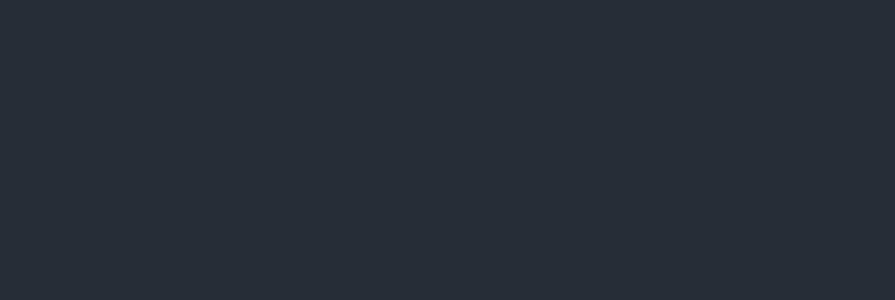
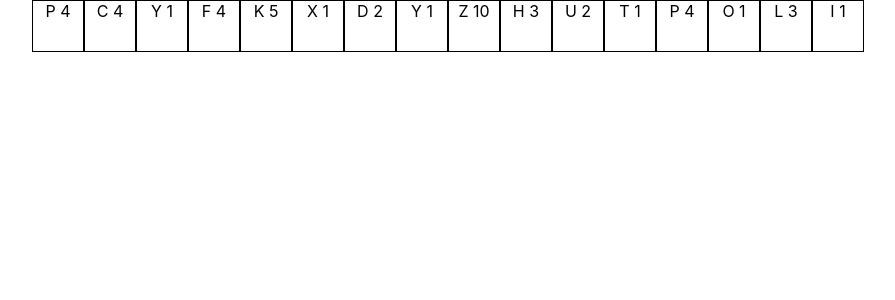
Before and after one commit to ZeroSumGames/BattleBoggle, a React (Create React App) app: page / in a window 1280 px wide. Shown: the top 300 px of the page, without its empty margins (192-1087 px from the left). Built offline with nearby package versions, Linux system fonts and the light colour scheme.

Commit message:
got board rendering janky

```diff
--- a/package.json
+++ b/package.json
@@ -11,6 +11,8 @@
     "react-redux": "^7.1.3",
     "react-scripts": "3.3.0",
     "redux": "^4.0.5",
+    "redux-devtools-extension": "^2.13.8",
+    "redux-logger": "^3.0.6",
     "socket.io": "^2.3.0"
   },
   "scripts": {
--- a/src/components/App.js
+++ b/src/components/App.js
@@ -2,12 +2,13 @@ import React from 'react';
 import logo from './logo.svg';
 import './App.css';
 
+// for testing
+import Game from './Game'
+
 function App() {
   return (
     <div className="App">
-      <header className="App-header">
-
-      </header>
+    	<Game />
     </div>
   );
 }
--- /dev/null
+++ b/src/components/Board.js
@@ -0,0 +1,37 @@
+import React from 'react'
+import {connect} from 'react-redux'
+import LetterTile from './LetterTile'
+import {linearize} from '../utilities'
+// import {makeBoard} from '../store/game'
+
+class Board extends React.Component {
+	componentDidMount() {
+
+	}
+
+	render() {
+		let board = linearize(this.props.board);
+
+		return (
+			<div>
+				{board && board.map((letter,i) => {
+					return (
+						<LetterTile letter={letter} key={i}/>
+					)
+				})}
+			</div>
+		)
+	}
+}
+
+const mapStateToProps = state => {
+	return {
+		board: state.board
+	}
+}
+
+const mapDispatchToProps = dispatch => {
+	return {}
+}
+
+export default connect(mapStateToProps, mapDispatchToProps)(Board);
--- /dev/null
+++ b/src/components/Game.js
@@ -0,0 +1,42 @@
+import React from 'react'
+import {connect} from 'react-redux'
+import Board from './Board'
+import {makeBoard, buildBoard, setLetters} from '../store/game'
+
+class Game extends React.Component {
+	constructor(props) {
+		super(props)
+
+		this.props.initializeLetters();
+
+		this.props.initializeBoard(this.props.letters);
+	}
+
+	componentDidMount() {
+	}
+
+	render() {
+		return (
+			<Board />
+		)
+	}
+}
+
+const mapStateToProps = state => {
+	return {
+		letters: state.letters
+	}
+}
+
+const mapDispatchToProps = dispatch => {
+	return {
+		initializeLetters: letters => {
+			dispatch(setLetters(letters))
+		},
+		initializeBoard: letters => {
+			dispatch(buildBoard(makeBoard(letters)))
+		}
+	}
+}
+
+export default connect(mapStateToProps, mapDispatchToProps)(Game);
--- /dev/null
+++ b/src/components/LetterTile.js
@@ -0,0 +1,18 @@
+import React from 'react'
+
+const LetterTile = props => {
+	let styles = {
+		width:'50px',
+		height:'50px',
+		border:'1px solid #000',
+		display: 'inline-block'
+	}
+	// console.log(props);
+	return (
+		<div style={styles}>
+			{props.letter.value} {props.letter.points}
+		</div>
+	)
+}
+
+export default LetterTile
--- a/src/index.js
+++ b/src/index.js
@@ -3,8 +3,22 @@ import ReactDOM from 'react-dom';
 import './index.css';
 import App from './components/App';
 import * as serviceWorker from './serviceWorker';
+import {Provider} from 'react-redux'
+import store from './store'
 
-ReactDOM.render(<App />, document.getElementById('root'));
+
+// ReactDOM.render(
+// 		<App />,
+// 	document.getElementById('root')
+// );
+
+ReactDOM.render(
+	<Provider store={store}>
+		<App />
+	</Provider>,
+	document.getElementById('root')
+);
+
 
 // If you want your app to work offline and load faster, you can change
 // unregister() to register() below. Note this comes with some pitfalls.
--- /dev/null
+++ b/src/store/game.js
@@ -0,0 +1,84 @@
+// ACTION CREATORS
+
+const BUILD_BOARD = 'BUILD_BOARD'
+const INITIALIZE_LETTERS = 'INITIALIZE_LETTERS'
+
+// MAKER FUNCTIONS
+
+// function to make board based off of frequencies in the english language
+export function makeBoard(letters) {
+	let ret = [];
+
+	for(let i = 0; i < 16; i++) {
+		if(i%4 === 0) ret.push([]);
+		ret[Math.floor(i/4)][i%4] = letters[String.fromCharCode((Math.floor(Math.random()*26)+65))]
+	}
+
+	return ret
+}
+
+
+// INITIAL STATE
+
+const initialState = {
+	letters: {
+			A: {id: 0, value: 'A', points: 1},
+			B: {id: 1, value: 'B', points: 4},
+			C: {id: 2, value: 'C', points: 4},
+			D: {id: 3, value: 'D', points: 2},
+			E: {id: 4, value: 'E', points: 1},
+			F: {id: 5, value: 'F', points: 4},
+			G: {id: 6, value: 'G', points: 3},
+			H: {id: 7, value: 'H', points: 3},
+			I: {id: 8, value: 'I', points: 1},
+			J: {id: 9, value: 'J', points: 10},
+			K: {id: 10, value: 'K', points: 5},
+			L: {id: 11, value: 'L', points: 3},
+			M: {id: 12, value: 'M', points: 4},
+			N: {id: 13, value: 'N', points: 2},
+			O: {id: 14, value: 'O', points: 1},
+			P: {id: 15, value: 'P', points: 4},
+			Q: {id: 16, value: 'Q', points: 10},
+			R: {id: 17, value: 'R', points: 1},
+			S: {id: 18, value: 'S', points: 1},
+			T: {id: 19, value: 'T', points: 1},
+			U: {id: 20, value: 'U', points: 2},
+			V: {id: 21, value: 'V', points: 5},
+			W: {id: 22, value: 'W', points: 4},
+			X: {id: 23, value: 'X', points: 1},
+			Y: {id: 24, value: 'Y', points: 1},
+			Z: {id: 25, value: 'Z', points: 10}},
+	board: {},
+	powerups: []
+}
+
+// ACTION CREATORS
+
+export const buildBoard = board => {
+	return {
+		type: BUILD_BOARD,
+		board
+	}
+}
+
+export const setLetters = letters => {
+	return {
+		type: INITIALIZE_LETTERS,
+		letters
+	}
+}
+
+// REDUCERS
+
+export const letterReducer = (state = initialState.letters, action) => {
+	return state
+}
+
+export const boardReducer = (state = initialState.board, action) => {
+	switch(action.type) {
+		case BUILD_BOARD:
+			return action.board
+		default:
+			return state
+	}
+}
--- /dev/null
+++ b/src/store/index.js
@@ -0,0 +1,29 @@
+import {createStore, combineReducers, applyMiddleware} from 'redux'
+import {createLogger} from 'redux-logger'
+import thunkMiddleware from 'redux-thunk'
+import {composeWithDevTools} from 'redux-devtools-extension'
+import {boardReducer as board, letterReducer as letters} from './game'
+
+// combine reducers here
+const reducer = combineReducers({
+	board,
+	letters
+})
+
+// include middlewares
+
+const middleware = composeWithDevTools(
+	applyMiddleware(thunkMiddleware, createLogger({collapsed: true}))
+)
+
+const store = createStore(reducer, middleware)
+
+export default store
+
+// data we'll need
+// p1score
+// p2score
+// currently selected letters
+// current board
+// dictionary
+// letter score values and probabilities
--- /dev/null
+++ b/src/utilities.js
@@ -0,0 +1,8 @@
+export function linearize(matrix) {
+	let ret = [];
+	for(let row of matrix){
+		row.forEach((cell) => ret.push(cell))
+	}
+
+	return ret;
+}
```
Also changed, not shown: 1 other file (tests, documents, lock files or other folders).
